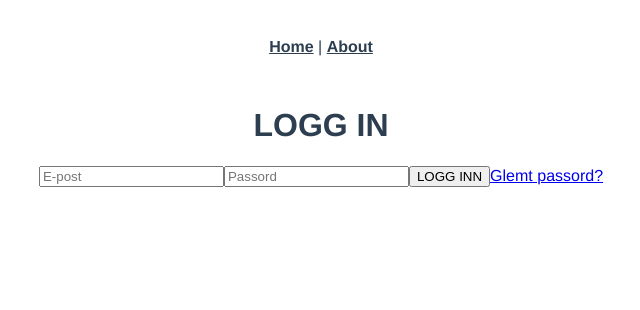
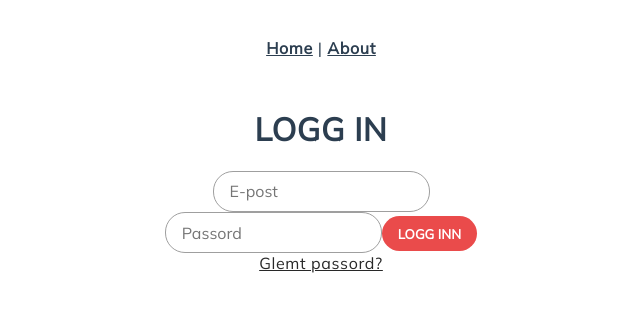
Before and after one commit to Idaht/GIDD, a Vue app in the folder frontend/: page /log-in in a window 1280 px wide. Shown: the top 310 px of the page, without its empty margins (319-959 px from the left). Built offline with nearby package versions, Linux system fonts and the light colour scheme.

Commit message:
feat(global-css-edit): Added global CSS to Vue.app

```diff
--- a/frontend/src/App.vue
+++ b/frontend/src/App.vue
@@ -7,12 +7,22 @@
 </template>
 
 <style lang="scss">
+@import url("https://fonts.googleapis.com/css2?family=Mulish&display=swap");
+
+$font-stack: "Mulish", sans-serif;
+$primary-color: #282828;
+$secondary-color: #ea4b4b;
+$padding: 0.6rem 1rem 0.6rem 1rem;
+
 #app {
-  font-family: Avenir, Helvetica, Arial, sans-serif;
+  font-family: "Mulish", sans-serif;
   -webkit-font-smoothing: antialiased;
   -moz-osx-font-smoothing: grayscale;
   text-align: center;
   color: #2c3e50;
+  font-size: 16px;
+  letter-spacing: 0.04rem;
+  display: grid;
 }
 
 #nav {
@@ -27,4 +37,33 @@
     }
   }
 }
+
+button {
+  background: #ea4b4b;
+  border: 0px solid #000000;
+  box-sizing: border-box;
+  border-radius: 40px;
+  padding: $padding;
+  font-variant: small-caps;
+  font-family: "mulish";
+  font-weight: 600;
+  color: white;
+  font-size: 0.833rem;
+}
+
+input {
+  background: #FFFFFF;
+  box-sizing: border-box;
+  border: 1px solid #9f9f9f;
+  border-radius: 20px;
+  padding: $padding;
+  font: normal 1rem "mulish", sans-serif;
+  color: $primary-color !important;
+  margin: auto;
+  display: inline;
+}
+
+a:link {
+  color: $primary-color;
+}
 </style>
--- a/frontend/src/views/LogIn.vue
+++ b/frontend/src/views/LogIn.vue
@@ -1,5 +1,5 @@
 <template>
-  <div>
+  <div id="login">
     <!--Add TheHeader component -->
     <h1>LOGG IN</h1>
     <input v-model="email" type="email" placeholder="E-post" />
@@ -44,4 +44,12 @@ export default defineComponent({
 });
 </script>
 
-<style scoped></style>
+<style lang="scss">
+#login {
+  width: 340px;
+  margin: 0 auto;
+  box-sizing: border-box;
+
+}
+
+</style>
```
